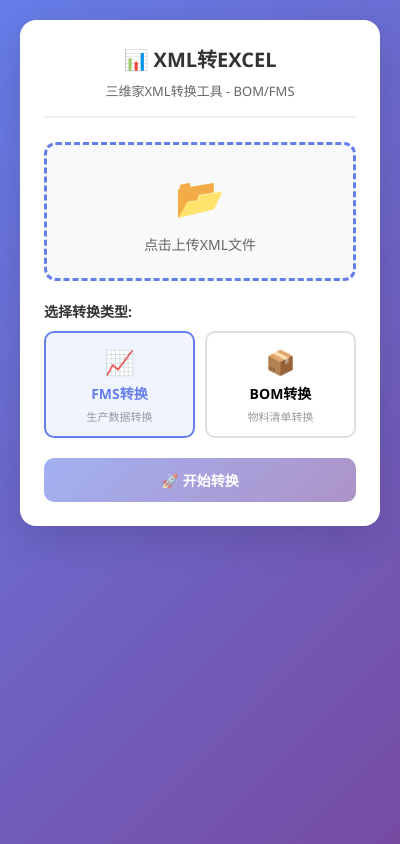
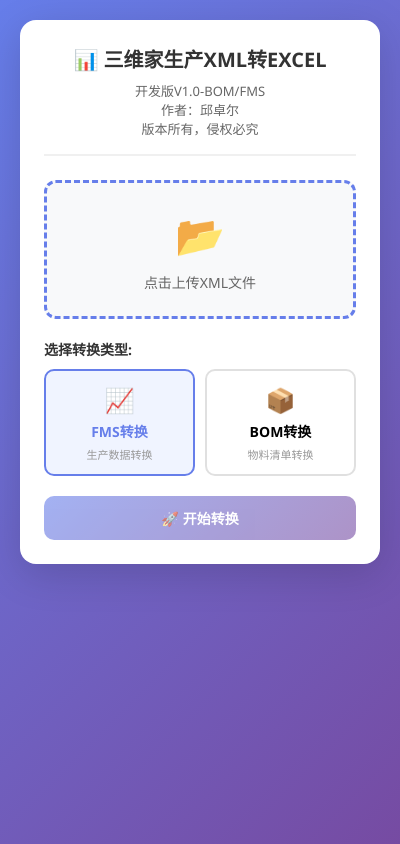
Before and after one commit to JerryQiu414/3vj-xml2excel-Chrome_extension, a browser extension: page popup.html in a window 400 px wide. Drawn offline with Linux system fonts and the light colour scheme.

Commit message:
Update popup.html

```diff
--- a/popup.html
+++ b/popup.html
@@ -1,5 +1,5 @@
 <!DOCTYPE html>
-<html lang="zh-CN">
+<html lang="zh-CN" 作者="邱卓尔" 开发="邱卓尔" 版本="开发版V1.0">
 <head>
     <meta charset="UTF-8">
     <meta name="viewport" content="width=device-width, initial-scale=1.0">
@@ -271,8 +271,10 @@
 <body>
     <div class="container">
         <div class="header">
-            <h1>📊 XML转EXCEL</h1>
-            <p>三维家XML转换工具 - BOM/FMS</p>
+            <h1>📊 三维家生产XML转EXCEL</h1>
+            <p>开发版V1.0-BOM/FMS</p>
+            <p>作者：邱卓尔</p>
+            <p>版本所有，侵权必究</p>
         </div>
 
         <div class="upload-zone" id="uploadZone">
```
